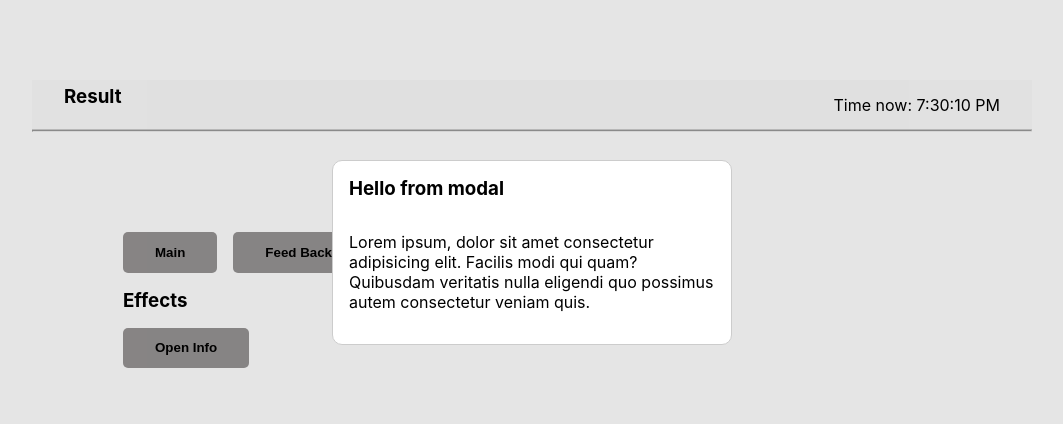
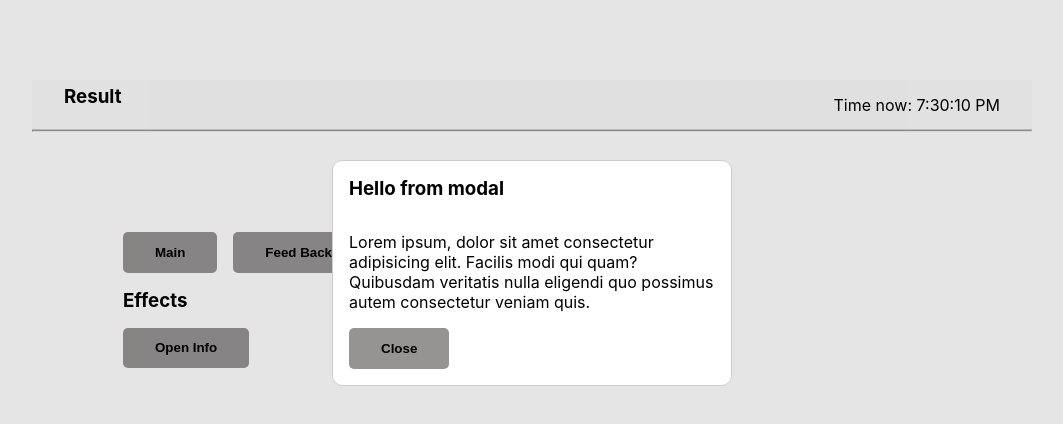
Before and after one commit to AleksandrKompanetc/react-application, a React (Create React App) app: page / in a window 1280 px wide. Both pictures are taken after a click on the button "Open Info". Shown: the top 424 px of the page, without its empty margins (108-1171 px from the left). Built offline with nearby package versions, Linux system fonts and the light colour scheme; the HTML template or start-up script is replaced by a standard one.

Commit message:
added button Close

```diff
--- a/src/components/EffectSection.jsx
+++ b/src/components/EffectSection.jsx
@@ -18,7 +18,9 @@ export default function EffectSection() {
       <Modal open={modal}>
         <h3>Hello from modal</h3>
         <p>Lorem ipsum, dolor sit amet consectetur adipisicing elit. Facilis modi qui quam?
-          Quibusdam veritatis nulla eligendi quo possimus autem consectetur veniam quis.</p>
+          Quibusdam veritatis nulla eligendi quo possimus autem consectetur veniam quis.
+        </p>
+        <Button onClick={() => setModal(false)}>Close</Button>
       </Modal>
     </section>
   )
```
